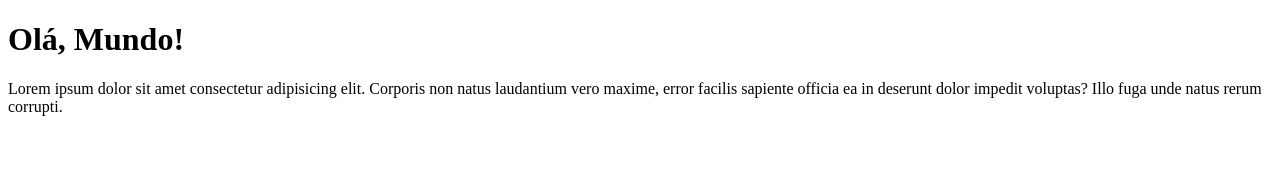
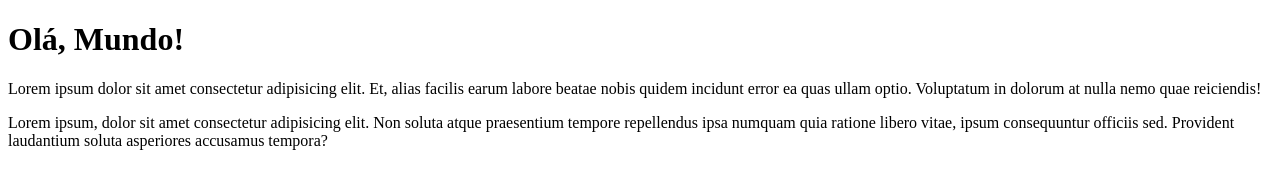
Before and after one commit to WallaceMuylaert/Ola_Mundo, a plain HTML site: page index.html in a window 1280 px wide. Drawn offline with Linux system fonts and the light colour scheme.

Commit message:
segundo parágrafo criado

```diff
--- a/index.html
+++ b/index.html
@@ -8,9 +8,7 @@
 </head>
 <body>
     <h1>Olá, Mundo!</h1>
-    <p>Lorem ipsum dolor sit amet consectetur adipisicing elit.
-        Corporis non natus laudantium vero maxime, error
-        facilis sapiente officia ea in deserunt dolor impedit voluptas?
-        Illo fuga unde natus rerum corrupti.</p>
+    <p>Lorem ipsum dolor sit amet consectetur adipisicing elit. Et, alias facilis earum labore beatae nobis quidem incidunt error ea quas ullam optio. Voluptatum in dolorum at nulla nemo quae reiciendis!</p>
+    <p>Lorem ipsum, dolor sit amet consectetur adipisicing elit. Non soluta atque praesentium tempore repellendus ipsa numquam quia ratione libero vitae, ipsum consequuntur officiis sed. Provident laudantium soluta asperiores accusamus tempora?</p>
 </body>
 </html>
```
